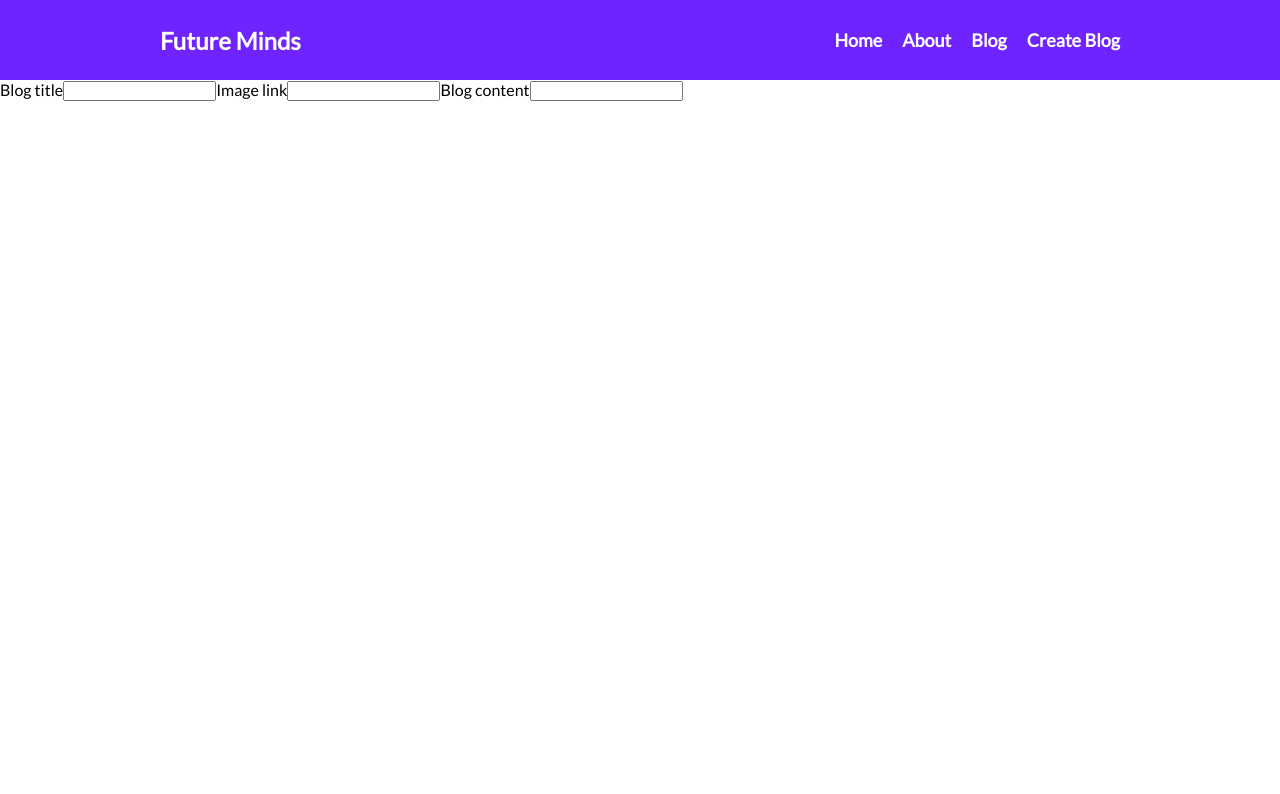
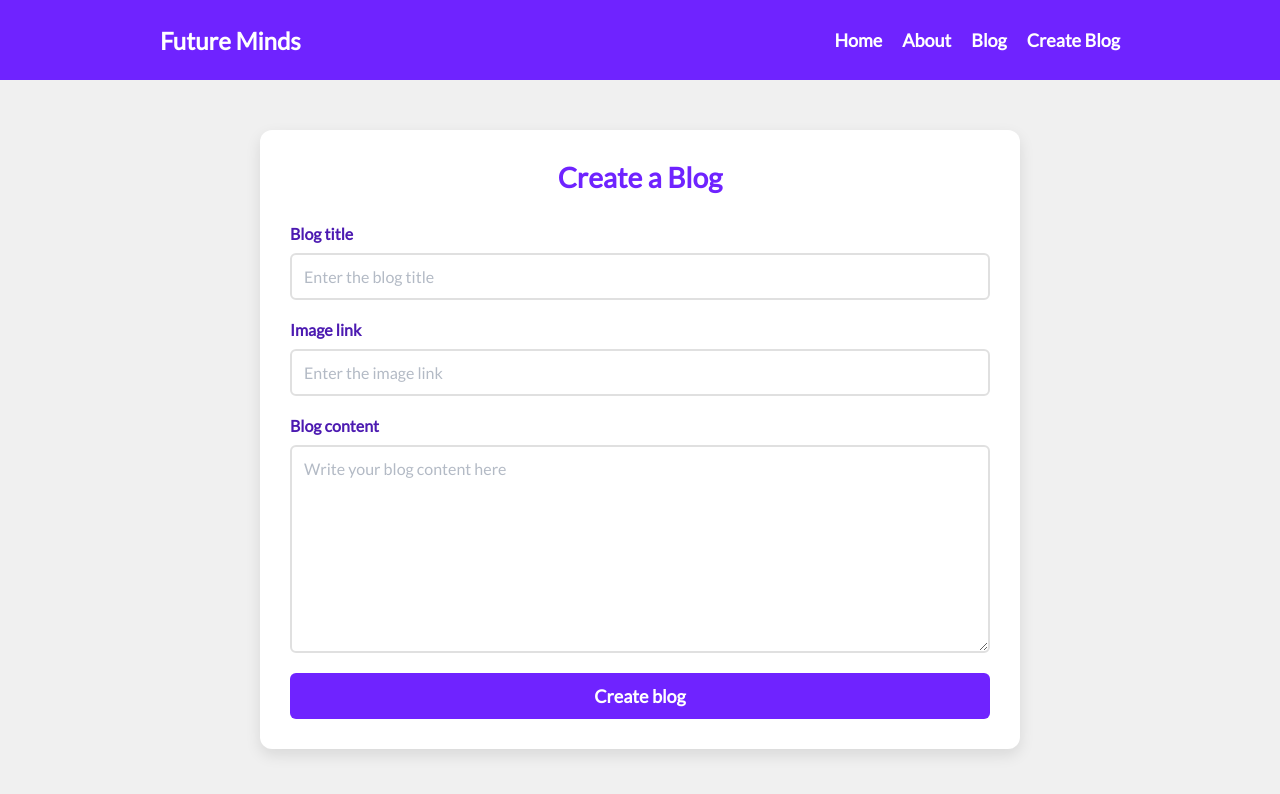
Before and after one commit to batoorsohail/future_minds, a React (Create React App) app in the folder frontend/: page /createBlog in a window 1280 px wide. Shown: the top 794 px of the page. Built offline with nearby package versions, Linux system fonts and the light colour scheme.

Commit message:
Add createBlog page styles

```diff
--- a/frontend/src/pages/CreateBlogPage.jsx
+++ b/frontend/src/pages/CreateBlogPage.jsx
@@ -1,16 +1,23 @@
+import './createBlogPage.css';
+
 const CreateBlogPage = () => {
   return (
-    <section>
-      <form>
-        <label>Blog title</label>
-        <input type="text" className="input"/>
-        <label>Image link</label>
-        <input type="text" className="input"/>
-        <label>Blog content</label>
-        <input type="textarea" className="input input-textarea"/>
+    <section className="create-blog-section">
+      <h2 className="create-blog-title">Create a Blog</h2>
+      <form className="create-blog-form">
+        <label className="form-label">Blog title</label>
+        <input type="text" className="input" placeholder="Enter the blog title" />
+
+        <label className="form-label">Image link</label>
+        <input type="text" className="input" placeholder="Enter the image link" />
+
+        <label className="form-label">Blog content</label>
+        <textarea className="input input-textarea" placeholder="Write your blog content here"></textarea>
+
+        <button className="submit-button">Create blog</button>
       </form>
     </section>
-  )
+  );
 }
 
-export default CreateBlogPage
+export default CreateBlogPage;
--- /dev/null
+++ b/frontend/src/pages/createBlogPage.css
@@ -0,0 +1,75 @@
+body {
+  font-family: 'Roboto', sans-serif;
+  background-color: #f0f0f0;
+  color: #333;
+}
+
+.create-blog-section {
+  max-width: 700px;
+  margin: 50px auto;
+  padding: 30px;
+  background-color: #fff;
+  border-radius: 12px;
+  box-shadow: 0 6px 15px rgba(0, 0, 0, 0.1);
+}
+
+.create-blog-title {
+  color: #6f23ff;
+  text-align: center;
+  margin-bottom: 30px;
+  font-size: 28px;
+  font-weight: 700;
+}
+
+.create-blog-form {
+  display: flex;
+  flex-direction: column;
+}
+
+.form-label {
+  color: #4c1ab1;
+  margin-bottom: 10px;
+  font-weight: 600;
+  font-size: 16px;
+}
+
+.input {
+  padding: 12px;
+  margin-bottom: 20px;
+  border: 2px solid #e0e0e0;
+  border-radius: 6px;
+  font-size: 16px;
+  transition: border-color 0.3s ease;
+}
+
+.input:focus {
+  border-color: #6f23ff;
+  outline: none;
+}
+
+.input-textarea {
+  height: 180px;
+  resize: vertical;
+}
+
+.submit-button {
+  padding: 12px 25px;
+  background-color: #6f23ff;
+  color: white;
+  border: none;
+  border-radius: 6px;
+  cursor: pointer;
+  font-size: 18px;
+  font-weight: 600;
+  transition: background-color 0.3s ease, transform 0.3s ease;
+}
+
+.submit-button:hover {
+  background-color: #5718cc;
+  transform: translateY(-2px);
+}
+
+.submit-button:active {
+  background-color: #4c1ab1;
+  transform: translateY(0);
+}
```
